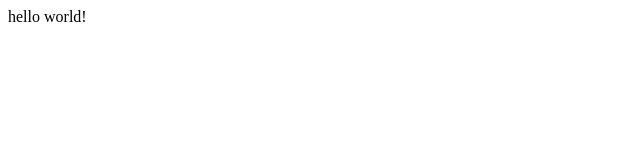
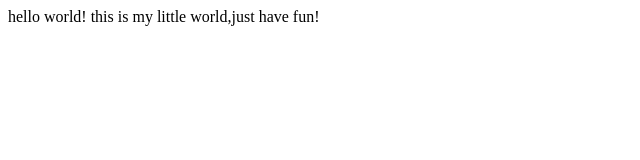
Before and after one commit to jewelnew/jewelnew.github.io, a plain HTML site: page index.html in a window 1280 px wide. Shown: the whole page, without its empty margins (0-640 px from the left). Drawn offline with Linux system fonts and the light colour scheme.

Commit message:
Update index.html

```diff
--- a/index.html
+++ b/index.html
@@ -5,6 +5,6 @@
 	<title></title>
 </head>
 <body>
-hello world!
+hello world! this is my little world,just have fun!
 </body>
 </html>
```
